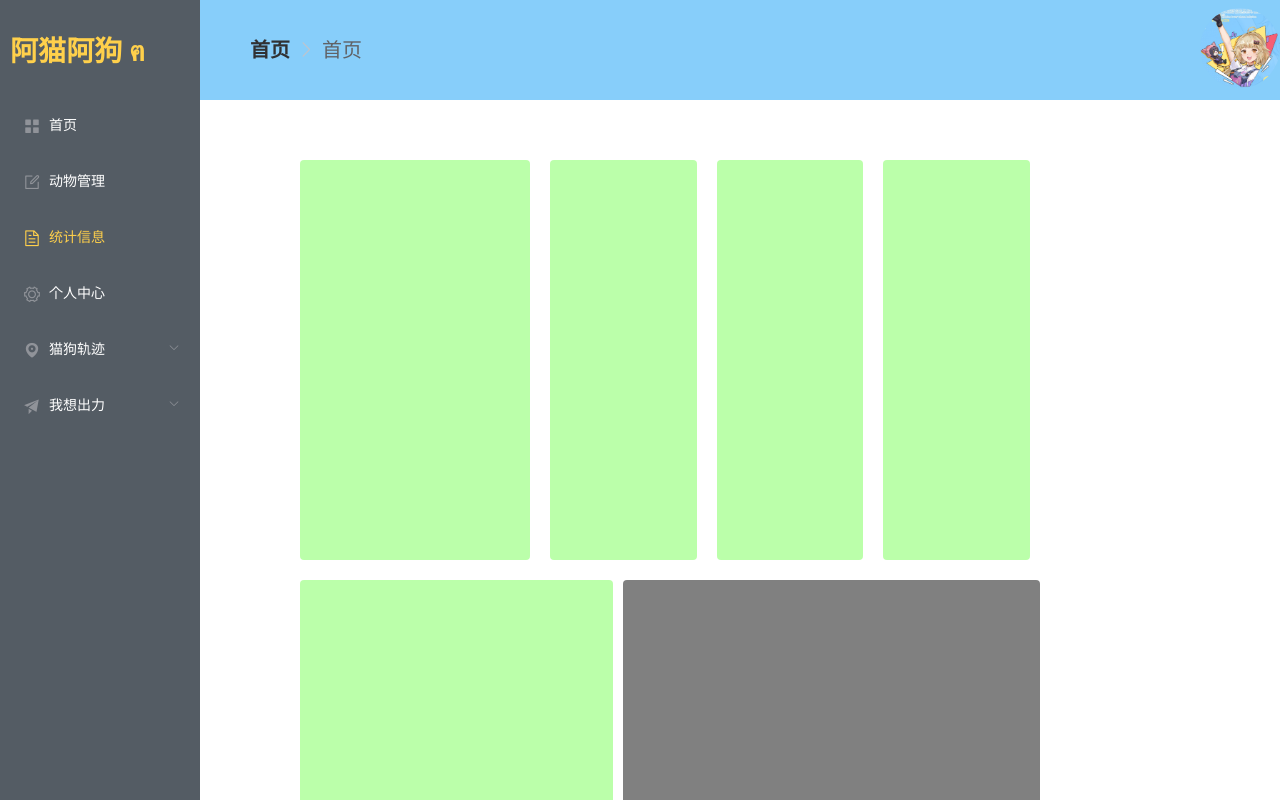
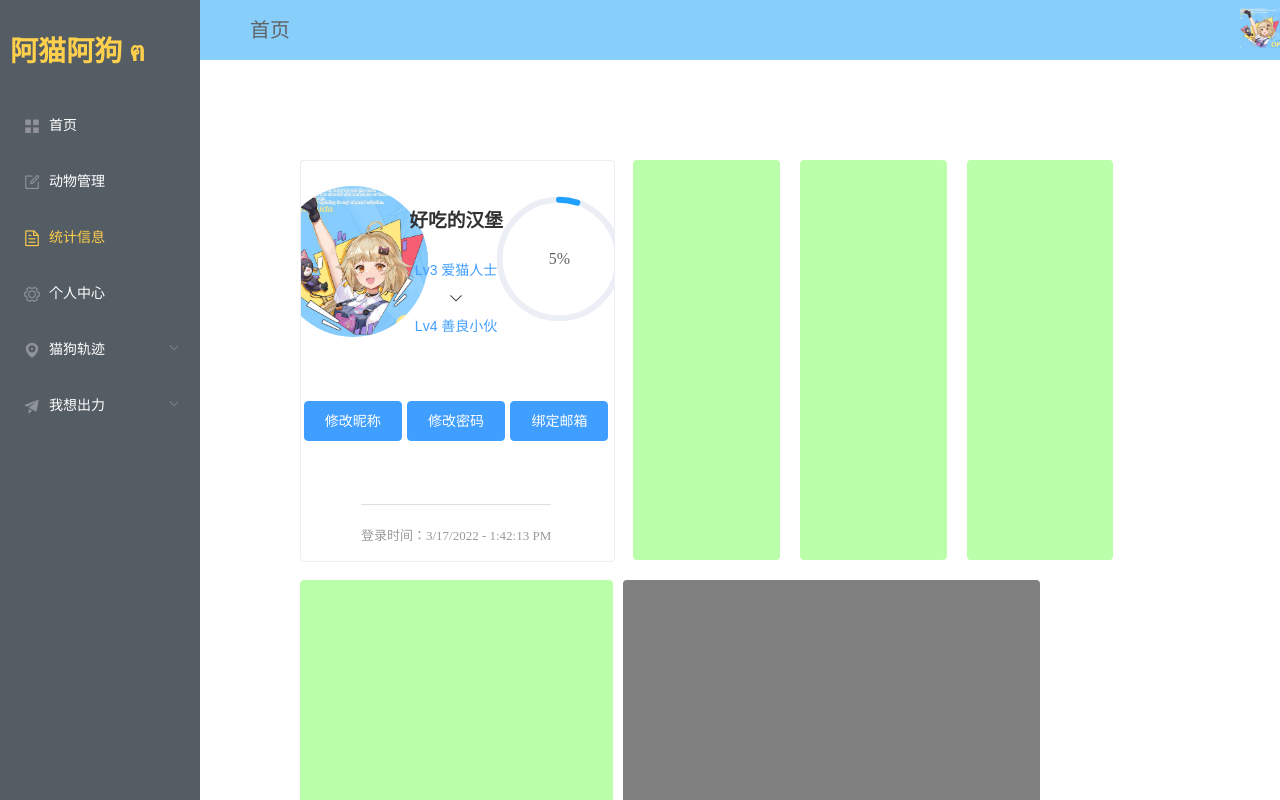
Before and after one commit to AnnCY1/Vue-StrayAnimalsManage, a Vue app: page /useInfo in a window 1280 px wide. Built offline with nearby package versions, Linux system fonts and the light colour scheme.

Commit message:
个人中心用户信息界面

```diff
--- a/public/index.html
+++ b/public/index.html
@@ -19,6 +19,21 @@
         margin: 0px;
         padding: 0px;
       }
+      .el-card__body{
+        width: 100%;
+        height: 100%;
+        display: grid;
+        grid-template-rows: 50% 30% 20%;
+        grid-template-columns: 33% 33% 33%;
+        grid-template-areas: "userImg userInfo userLv"
+                             "change1 change2 change3"
+                             "date date date";
+        justify-items: center;
+        align-items: center;
+        padding: 0px!important;
+
+    }
+
     </style>
     <!--  注意使用eleUI自带的边距是在index.html里面的body里引起的 不能在APP组件里面调整样式 -->
   <!-- 从零开始一个项目：
--- a/src/App.vue
+++ b/src/App.vue
@@ -50,10 +50,11 @@ export default {
 .wrap1{
 
   height: 100%;
-  background-color: #545c64;
+
   aside{
     height: 100%;
     overflow: hidden;
+    background-color: #545c64;
   }
   .wrap2{
     .headerWrap{
@@ -61,8 +62,6 @@ export default {
     }
 
 }
-
-
   main{
     padding: 0px;
     width: 100%;
--- a/src/components/Header.vue
+++ b/src/components/Header.vue
@@ -1,8 +1,6 @@
 <template>
   <div class="header">
-
       <div class="leftContainer">
-
               <!-- 面包屑导航 -->
             <el-breadcrumb separator-class="el-icon-arrow-right" class="breadNav">
 
@@ -14,18 +12,17 @@
             </el-breadcrumb>
         </div>
 
-        <div class="rightContainer">
-            <el-dropdown @command="handleCommand">
-
-            <span class="el-dropdown-link">
-                <img :src="userImg"   alt="用户头像">
-            </span>
+            <el-dropdown  class="rightContainer">
+             <div class="user">
+                <span class="el-dropdown-link">
+                    <img :src="userImg"   alt="用户头像">
+                </span>
+            </div>
             <el-dropdown-menu slot="dropdown">
                 <el-dropdown-item command="a">登出</el-dropdown-item>
                 <el-dropdown-item command="b">个人中心</el-dropdown-item>
             </el-dropdown-menu>
             </el-dropdown>
-        </div>
 
   </div>
 </template>
@@ -43,11 +40,7 @@
                         path:"/",
                         label:"首页"
                     },
-                    {
-                        name:"home",
-                        path:"/",
-                        label:"首页"
-                    }
+
                 ]
             }
 
@@ -63,9 +56,8 @@
 <style lang="less" scoped>
 
 .header{
-    position: relative;
     width: 100%;
-    height: 100px;
+    height: 100%;
     overflow: hidden;
     padding: 0px;
     background-color:  lightskyblue;
@@ -85,9 +77,11 @@
         display: flex;
         align-items: center;
         overflow: hidden;
-        img{
+        div.user{
             border-radius: 50%;
-            width:80px;
+            img{
+                    width:40px;
+                }
         }
     }
   }
--- a/src/pages/userInfo.vue
+++ b/src/pages/userInfo.vue
@@ -1,7 +1,50 @@
 <template>
   <div class="main">
     <el-row :gutter="20" class="row1">
-          <el-col :span="6"><div class="grid-content bg-purple r1c1" ></div></el-col>
+      <el-col :span="8">
+        <div class="grid-content bg-purple r1c1">
+          <el-card :body-style="{ padding: '20px' }" shadow="hover" class="card">
+            <img
+              :src="userImg"
+              class="image"
+            />
+            <div style="padding: 4px" class="middle">
+              <h3>好吃的汉堡</h3>
+                <el-button type="text" font-size:18px>Lv3  爱猫人士</el-button>
+                <i class="el-icon-arrow-down"></i>
+                <el-button type="text" font-size:18px>Lv4  善良小伙</el-button>
+            </div>
+
+              <div class="right">
+                <el-progress type="circle" :percentage="5"></el-progress>
+              </div>
+
+
+                <el-button type="primary" class="changeName" @click="changeName">修改昵称</el-button>
+                <el-button type="primary" class="changePassword" @click="changePassword">修改密码</el-button>
+                <el-button type="primary" class="changeEmail" @click="changeEmail">绑定邮箱</el-button>
+
+                     <el-dialog :title="dialogDecoration.title"  :visible.sync="dialogFormVisible" width="400px" height="400px">
+                      <el-form :model="form">
+                        <el-form-item v-for="(item,index) in dialogDecoration.label" :key="index" :label="item.name" :label-width="formLabelWidth">
+                          <el-input v-model="form[item.formKey]" autocomplete="off"></el-input>
+                        </el-form-item>
+                      </el-form>
+                      <div slot="footer" class="dialog-footer">
+                        <el-button @click="dialogFormVisible = false">取 消</el-button>
+                        <el-button type="primary" @click="submitForm">确 定</el-button>
+                      </div>
+                    </el-dialog>
+
+
+              <div class="bottom clearfix">
+                 <el-divider></el-divider>
+                <time class="time">登录时间：{{date}}</time>
+            </div>
+
+          </el-card>
+        </div></el-col
+      >
       <el-col :span="4"><div class="grid-content bg-purple r1c2"></div></el-col>
       <el-col :span="4"><div class="grid-content bg-purple r1c3"></div></el-col>
       <el-col :span="4"><div class="grid-content bg-purple r1c4"></div></el-col>
@@ -19,25 +62,76 @@
       </el-col>
     </el-row>
   </div>
-
 </template>
 
 <script>
+let myDate = new Date();
+let currentDate = myDate.toLocaleDateString() +" - "+ myDate.toLocaleTimeString();
+
 export default {
-        data(){
-          return{
-            userImg:require("../assets/userIcon1.png")
+  data() {
+    return {
+      userImg: require("../assets/userIcon1.png"),
+      date: currentDate,
+      dialogDecoration:{
+        title:"undefined",
+        label:[]
+      },
+      dialogFormVisible: false,
+        form: {
+          newName: '',
+          oldPassword:"",
+          newPassword:"",
+          Email:""
+        },
+        formLabelWidth: '60px',
+    };
+  },
+  methods:{
+     changeName(){
+       this.dialogDecoration.label = [];
+       this.dialogDecoration.title = "修改昵称";
+       this.dialogDecoration.label.push({
+          name:"新昵称",
+          formKey:"newName"
+       })
+      this.dialogFormVisible = true;
+     },
+      changePassword(){
+       this.dialogDecoration.label = [];
+       this.dialogDecoration.title = "修改密码";
+       this.dialogDecoration.label.push(
+         {name:"旧密码",formKey:"oldPassword"});
+       this.dialogDecoration.label.push(
+         {name:"新密码",formKey:"newPassword"});
+
+         console.log(this.dialogDecoration.label)
+      this.dialogFormVisible = true;
+     },
+      changeEmail(){
+       this.dialogDecoration.label = [];
+       this.dialogDecoration.label.push({
+          name:"邮箱：",
+          formKey:"Email"
+       })
+      this.dialogFormVisible = true;
+     },
+     submitForm(){
+       console.log(this.form.newName);
+       console.log(this.form.oldPassword)
+       console.log(this.form.newPassword)
+       console.log(this.form.Email)
+
+       this.dialogFormVisible = false;
      }
   }
-
-    }
+};
 </script>
 
 <style lang = "less" scoped>
-    .main{
+.main {
   margin-top: 100px;
   margin-left: 100px;
-
 }
 
 .el-row {
@@ -62,33 +156,85 @@
   padding: 10px 0;
   background-color: #f9fafc;
 }
-  .r1c1{
-    background-color: #bfa;
-    height:400px;
+.r1c1 {
+  width: 100%;
+  height: 400px;
+  .card{
+    width: 100%;
+    height: 100%;
+      padding: 0px;
+
+  .el-button+.el-button{
+    margin:0
   }
-   .r1c2{
-    background-color: #bfa;
-    height:400px;
+  .el-icon-arrow-down{
+    display: block;
   }
-   .r1c3{
-    background-color: #bfa;
-    height:400px;
-  }
-  .r1c4{
-    background-color: #bfa;
-    height:400px;
-  }
-   .r2c1{
-    background-color: #bfa;
-    height:400px;
-  }
-   .r3c1{
-    background-color: gray;
-    height:400px;
-  }
-  .r3c2{
-    background-color: gray;
-    height:400px;
+    div.middle{
+      width: 150px;
+      height: 150px;
+      text-align: center;
     }
 
+
+      .changeName{
+        grid-area: change1;
+      }
+      .changePassword{
+        grid-area: change2;
+      }
+      .changeEmail{
+        grid-area: change3;
+      }
+
+    .time {
+      font-size: 13px;
+      color: #999;
+    }
+    .bottom {
+      display: block;
+      margin-bottom: 20px;
+      line-height: 12px;
+      grid-area:date;
+    }
+    .image {
+      width: 150px;
+      border-radius: 50%;
+    }
+    .clearfix:before,
+    .clearfix:after {
+      display: table;
+      content: "";
+    }
+    .clearfix:after {
+      clear: both;
+    }
+
+
+  }
+}
+.r1c2 {
+  background-color: #bfa;
+  height: 400px;
+}
+.r1c3 {
+  background-color: #bfa;
+  height: 400px;
+}
+.r1c4 {
+  background-color: #bfa;
+  height: 400px;
+}
+.r2c1 {
+  background-color: #bfa;
+  height: 400px;
+}
+.r3c1 {
+  background-color: gray;
+  height: 400px;
+}
+.r3c2 {
+  background-color: gray;
+  height: 400px;
+}
 </style>
```
Lines whose indentation alone changed are shown as unchanged.
